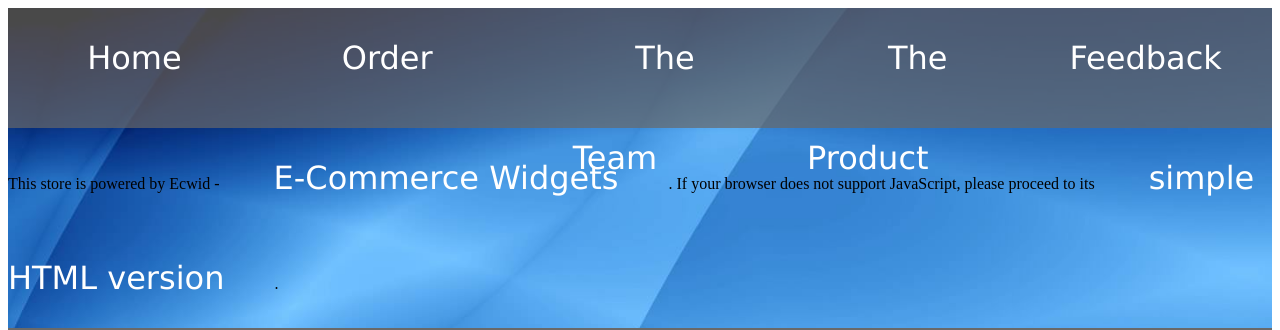
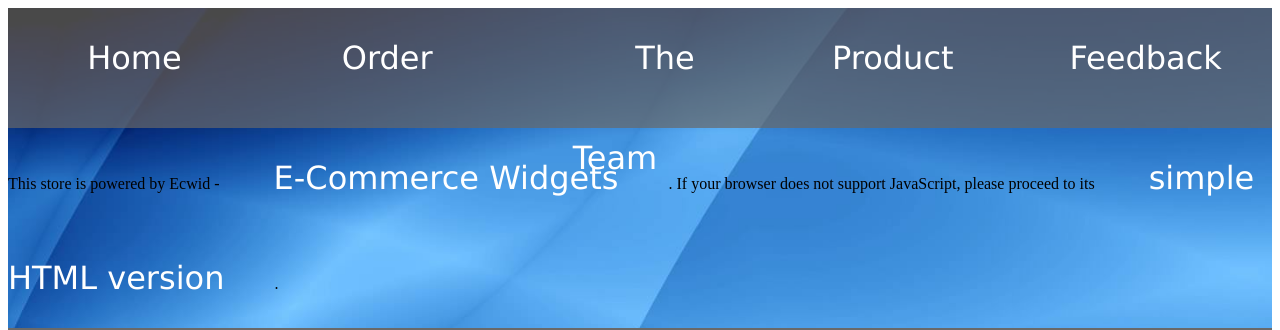
Before and after one commit to cwallac/EarbudsWebsite, a website: page Public/Order.html in a window 1280 px wide. Shown: the top 330 px of the page. Drawn offline with Linux system fonts and the light colour scheme; a script that the page names is missing.

Commit message:
Fixed text wrap

```diff
--- a/Public/Order.html
+++ b/Public/Order.html
@@ -22,7 +22,7 @@
         <a class='navig' href="team.html">The Team</a>
       </div>
         <div style='width:20%;height:100%;float:left'>
-        <a class='navig' href="product.html">The Product</a>
+        <a class='navig' href="product.html">Product</a>
       </div>
         <div style='width:20%;height:100%;float:left'>
         <a class='navig' href="feedback.html">Feedback</a>
```
Also changed, not shown: Public/feedback.html (+1 -1 lines), Public/index.html (+1 -1 lines), Public/product.html (+1 -1 lines), Public/team.html (+1 -1 lines).
